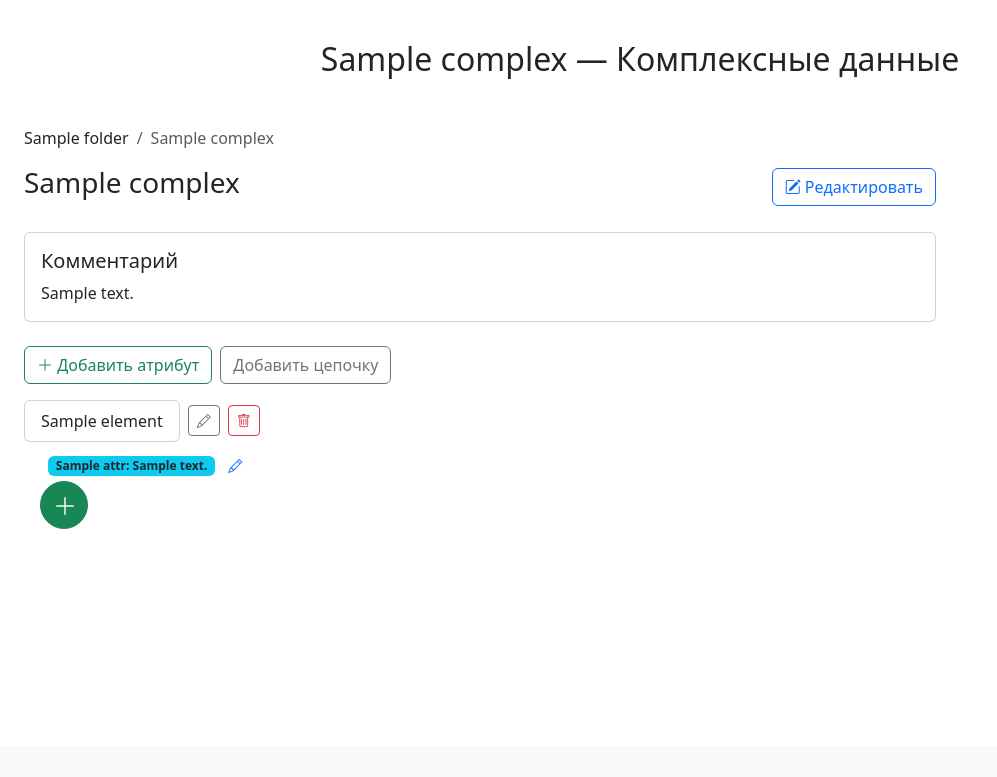
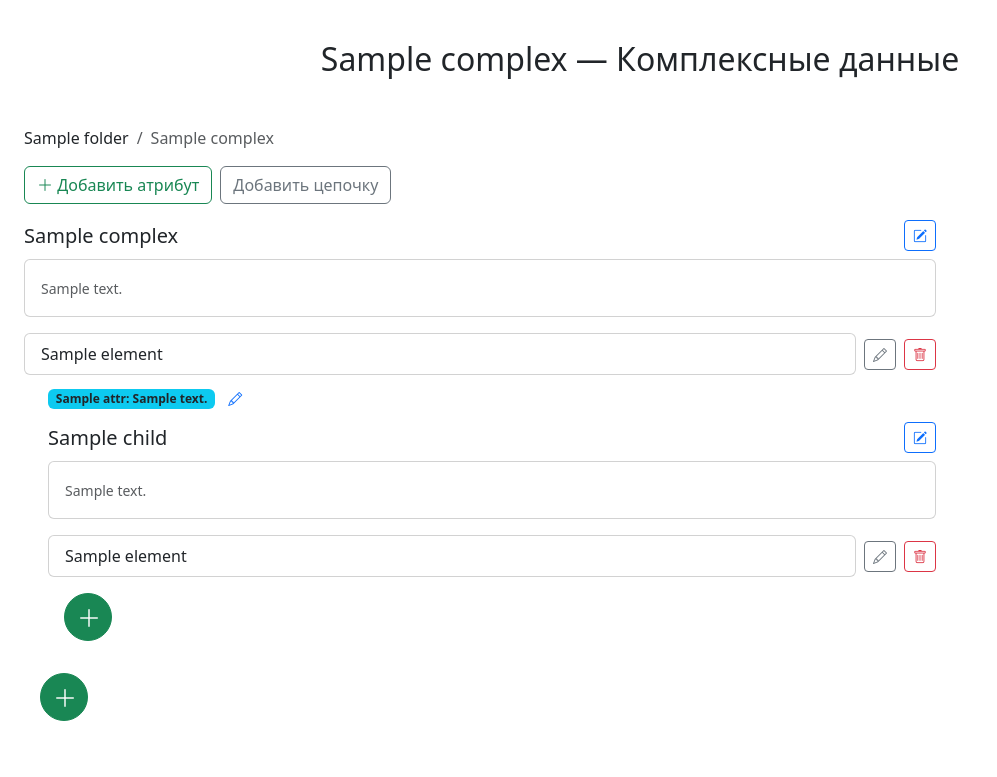
Before and after one commit to kirpix524/neurogym, a Flask app: template app/presentation/controllers/complex_data/templates/complex_data.html in a window 1280 px wide. Shown: the part 54-831 px from the top of the page, without its empty margins (0-997 px from the left). Before the commit the page ends 583 px from the top, so only its background shows below. Run offline with Flask 3, Linux system fonts and the light colour scheme; the template is opened without the code that fills it: most values are stand-ins (such as "Sample title", 1, 10 or a date in 2020).

Commit message:
implemented recursive display of subchains

```diff
--- a/app/application/use_cases/complex_data/create_complex_element.py
+++ b/app/application/use_cases/complex_data/create_complex_element.py
@@ -7,7 +7,7 @@ class CreateComplexElementUseCase:
     def __init__(self) -> None:
         self._session = db.session
 
-    def execute(self, dto: CreateComplexElementDto) -> None:
+    def execute(self, dto: CreateComplexElementDto) -> ComplexElementModel:
         # Валидация
         if not dto.name.strip():
             raise ValueError("Название элемента не может быть пустым")
@@ -39,3 +39,4 @@ class CreateComplexElementUseCase:
         )
         self._session.add(element)
         self._session.commit()
+        return element
--- a/app/application/use_cases/user_data.py
+++ b/app/application/use_cases/user_data.py
@@ -55,7 +55,7 @@ class DataService:
         # комплексные данные
         complex_items = (
             ComplexDataModel.query
-            .filter_by(owner_id=owner_id, folder_id=parent_folder_id)
+            .filter_by(owner_id=owner_id, folder_id=parent_folder_id, parent_element_id=None)
             .all()
         )
         for cd in complex_items:
--- a/app/presentation/controllers/complex_data/static/js/fill_complex_element_modal.js
+++ b/app/presentation/controllers/complex_data/static/js/fill_complex_element_modal.js
@@ -1,31 +1,38 @@
 document.getElementById('complexElementModal')
   .addEventListener('show.bs.modal', function(event) {
-    const btn                 = event.relatedTarget;
-    const modal               = this;
-    const createUrl           = modal.getAttribute('data-create-url');
-    const updateUrlTemplate   = modal.getAttribute('data-update-url');
-    const elementId           = btn.getAttribute('data-element-id');
-    const elementName         = btn.getAttribute('data-element-name') || '';
+    const button    = event.relatedTarget;
+    const modal     = this;
 
-    const form                = modal.querySelector('#complexElementForm');
-    const titleEl             = modal.querySelector('.modal-title');
-    const submitBtn           = modal.querySelector('#complexElementSubmitBtn');
-    const elementIdInput      = modal.querySelector('#elementIdInput');
-    const elementNameInput    = modal.querySelector('#elementName');
+    // Для создания:
+    const createUrl = button.getAttribute('data-create-url');
+
+    // Для редактирования (как было раньше)
+    const updateUrlTemplate = modal.getAttribute('data-update-url');
+
+    // Проверяем, есть ли data-element-id
+    const elementId = button.getAttribute('data-element-id');
+    const elementName = button.getAttribute('data-element-name') || '';
+
+    // Элементы формы
+    const form            = modal.querySelector('#complexElementForm');
+    const titleEl         = modal.querySelector('.modal-title');
+    const submitBtn       = modal.querySelector('#complexElementSubmitBtn');
+    const elementIdInput  = modal.querySelector('#elementIdInput');
+    const nameInput       = modal.querySelector('#elementName');
 
     if (elementId) {
-      // редактирование
-      titleEl.textContent         = 'Редактировать элемент';
-      form.action                 = updateUrlTemplate.replace(/0$/, elementId);
-      submitBtn.textContent       = 'Сохранить';
-      elementIdInput.value        = elementId;
-      elementNameInput.value      = elementName;
+      // Редактируем существующий
+      titleEl.textContent   = 'Редактировать элемент';
+      form.action           = updateUrlTemplate.replace(/0$/, elementId);
+      submitBtn.textContent = 'Сохранить';
+      elementIdInput.value  = elementId;
+      nameInput.value       = elementName;
     } else {
-      // создание нового
-      titleEl.textContent         = 'Новый элемент цепочки';
-      form.action                 = createUrl;
-      submitBtn.textContent       = 'Добавить';
-      elementIdInput.value        = '';
-      elementNameInput.value      = '';
+      // Создаем новый в нужной цепочке
+      titleEl.textContent   = 'Новый элемент цепочки';
+      form.action           = createUrl;      // берём созданный URL
+      submitBtn.textContent = 'Добавить';
+      elementIdInput.value  = '';
+      nameInput.value       = '';
     }
   });
--- a/app/presentation/controllers/complex_data/templates/_add_element_button.html
+++ b/app/presentation/controllers/complex_data/templates/_add_element_button.html
@@ -1,9 +1,10 @@
-<!-- Кнопка добавления нового элемента цепочки -->
 <button type="button"
         class="btn btn-success rounded-circle ms-3 mb-2"
         style="width: 48px; height: 48px;"
         data-bs-toggle="modal"
         data-bs-target="#complexElementModal"
+        data-parent-data-id="{{ data.id }}"
+        data-create-url="{{ url_for('complex_data.create_element', data_id=data.id) }}"
         aria-label="Добавить элемент цепочки">
   <i class="bi bi-plus-lg" style="font-size: 1.5rem;"></i>
 </button>
--- a/app/presentation/controllers/complex_data/templates/_complex_data_structure.html
+++ b/app/presentation/controllers/complex_data/templates/_complex_data_structure.html
@@ -1,3 +1,5 @@
+{% import '_recursive_complex_data.html' as Chain %}
+
 <div class="d-flex mb-3">
   <!-- Массовое добавление атрибута ко всем элементам -->
   <button class="btn btn-outline-success me-2"
@@ -6,64 +8,18 @@
     <i class="bi bi-plus-lg"></i> Добавить атрибут
   </button>
 
-  <!-- Массовая подчинённая цепочка, по аналогии -->
+  <!-- Массовая подчинённая цепочка -->
   <button class="btn btn-outline-secondary"
           data-bs-toggle="modal"
           data-bs-target="#createChainAllModal">
     <i class="bi bi-sitemap"></i> Добавить цепочку
   </button>
 </div>
-<div class="d-flex flex-column align-items-start mb-4">
-  {% for element in complex_data.elements %}
-    <div class="d-flex align-items-center mb-2">
-      <div class="card flex-grow-1">
-        <div class="card-body py-2 px-3">
-          {{ element.name }}
-        </div>
-      </div>
-      <!-- Редактировать элемент -->
-      <button type="button"
-              class="btn btn-sm btn-outline-secondary ms-2"
-              data-bs-toggle="modal"
-              data-bs-target="#complexElementModal"
-              data-element-id="{{ element.id }}"
-              data-element-name="{{ element.name }}"
-              aria-label="Редактировать элемент">
-        <i class="bi bi-pencil"></i>
-      </button>
-      <!-- Удалить элемент -->
-      <form action="{{ url_for('complex_data.delete_element', data_id=complex_data.id, element_id=element.id) }}"
-            method="post"
-            class="d-inline ms-2"
-            onsubmit="return confirm('Удалить этот элемент?');">
-        <button type="submit" class="btn btn-sm btn-outline-danger">
-          <i class="bi bi-trash"></i>
-        </button>
-      </form>
-    </div>
-    <div class="ms-4">
-      {% for attr in element.attributes %}
-        <span class="badge bg-info text-dark">{{ attr.name }}:
-          {{ attr.content or '-' }}
-        </span>
-        <button class="btn btn-sm btn-link"
-                data-bs-toggle="modal"
-                data-bs-target="#editElementAttrModal"
-                data-attr-id="{{ attr.id }}"
-                data-attr-name="{{ attr.name }}"
-                data-attr-content="{{ attr.content or '' }}">
-          <i class="bi bi-pencil"></i>
-        </button>
-      {% endfor %}
-    </div>
-    {% if not loop.last %}
-      <i class="bi bi-arrow-down fs-4 text-secondary mb-2"></i>
-    {% endif %}
-  {% endfor %}
 
-  {% include '_add_element_button.html' %}
-  {% include '_complex_element_modal.html' %}
-  {% include '_create_attribute_all_modal.html' %}
-  {% include '_edit_element_attr_modal.html' %}
-  {% include '_create_chain_all_modal.html' %}
-</div>
+{{ Chain.render_chain(complex_data) }}
+
+{# Модалки, которые должны быть подключены один раз: #}
+{% include '_complex_element_modal.html' %}
+{% include '_create_attribute_all_modal.html' %}
+{% include '_edit_element_attr_modal.html' %}
+{% include '_create_chain_all_modal.html' %}
--- a/app/presentation/controllers/complex_data/templates/_recursive_complex_data.html
+++ b/app/presentation/controllers/complex_data/templates/_recursive_complex_data.html
@@ -0,0 +1,76 @@
+{% macro render_chain(data, level=0) %}
+  <div class="ms-{{ level * 4 }} mb-4">
+    {# Заголовок цепочки #}
+    <div class="d-flex justify-content-between align-items-center mb-2">
+      <h5 class="mb-0">{{ data.name }}</h5>
+      {# Кнопка редактирования самой цепочки #}
+      <button type="button"
+              class="btn btn-sm btn-outline-primary"
+              data-bs-toggle="modal"
+              data-bs-target="#editComplexDataModal"
+              data-data-id="{{ data.id }}"
+              data-data-name="{{ data.name }}"
+              data-data-comment="{{ data.comment or '' }}">
+        <i class="bi bi-pencil-square"></i>
+      </button>
+    </div>
+
+    {# Комментарий цепочки #}
+    {% if data.comment %}
+      <div class="card mb-3">
+        <div class="card-body">
+          <small class="text-muted">{{ data.comment }}</small>
+        </div>
+      </div>
+    {% endif %}
+
+    {# Элементы цепочки #}
+    <div class="d-flex flex-column">
+      {% for element in data.elements %}
+        <div class="d-flex align-items-center mb-2">
+          <div class="card flex-grow-1">
+            <div class="card-body py-2 px-3">
+              {{ element.name }}
+            </div>
+          </div>
+          {# Ваши кнопки ред/удаления атрибутов и элементов #}
+          <button type="button" class="btn btn-sm btn-outline-secondary ms-2"
+                  data-bs-toggle="modal" data-bs-target="#complexElementModal"
+                  data-element-id="{{ element.id }}"
+                  data-element-name="{{ element.name }}">
+            <i class="bi bi-pencil"></i>
+          </button>
+          <form action="{{ url_for('complex_data.delete_element', data_id=element.parent_data_id, element_id=element.id) }}"
+                method="post" class="d-inline ms-2"
+                onsubmit="return confirm('Удалить этот элемент?');">
+            <button type="submit" class="btn btn-sm btn-outline-danger"><i class="bi bi-trash"></i></button>
+          </form>
+        </div>
+
+        {# Атрибуты элемента #}
+        <div class="ms-4 mb-2">
+          {% for attr in element.attributes %}
+            <span class="badge bg-info text-dark">{{ attr.name }}: {{ attr.content or '-' }}</span>
+            <button class="btn btn-sm btn-link"
+                    data-bs-toggle="modal"
+                    data-bs-target="#editElementAttrModal"
+                    data-attr-id="{{ attr.id }}"
+                    data-attr-content="{{ attr.content or '' }}">
+              <i class="bi bi-pencil"></i>
+            </button>
+          {% endfor %}
+        </div>
+
+        {# Рекурсивно рендерим все дочерние цепочки этого элемента #}
+        {% for child_data in element.children_data %}
+          {{ render_chain(child_data, level + 1) }}
+        {% endfor %}
+
+        {% if not loop.last %}
+          <i class="bi bi-arrow-down fs-4 text-secondary mb-2 ms-{{ level * 4 }}"></i>
+        {% endif %}
+      {% endfor %}
+    </div>
+      {% include '_add_element_button.html' %}
+  </div>
+{% endmacro %}
--- a/app/presentation/controllers/complex_data/templates/complex_data.html
+++ b/app/presentation/controllers/complex_data/templates/complex_data.html
@@ -32,27 +32,6 @@
           </ol>
         </nav>
 
-        <!-- Заголовок и кнопка редактирования -->
-        <div class="d-flex justify-content-between align-items-center mb-4">
-          <h3>{{ complex_data.name }}</h3>
-          <button type="button"
-                  class="btn btn-outline-primary"
-                  data-bs-toggle="modal"
-                  data-bs-target="#editComplexDataModal">
-            <i class="bi bi-pencil-square"></i> Редактировать
-          </button>
-        </div>
-
-        <!-- Комментарий -->
-        {% if complex_data.comment %}
-          <div class="card mb-4">
-            <div class="card-body">
-              <h5 class="card-title">Комментарий</h5>
-              <p class="card-text">{{ complex_data.comment }}</p>
-            </div>
-          </div>
-        {% endif %}
-
         <!-- Здесь рендерятся вложенные элементы complex_data.chain -->
         {% include '_complex_data_structure.html' %}
 
```
Also changed, not shown: app/common_utils.py (+16 -0 lines), app/presentation/controllers/complex_data/routes.py (+24 -8 lines). Lines whose indentation alone changed are shown as unchanged.
